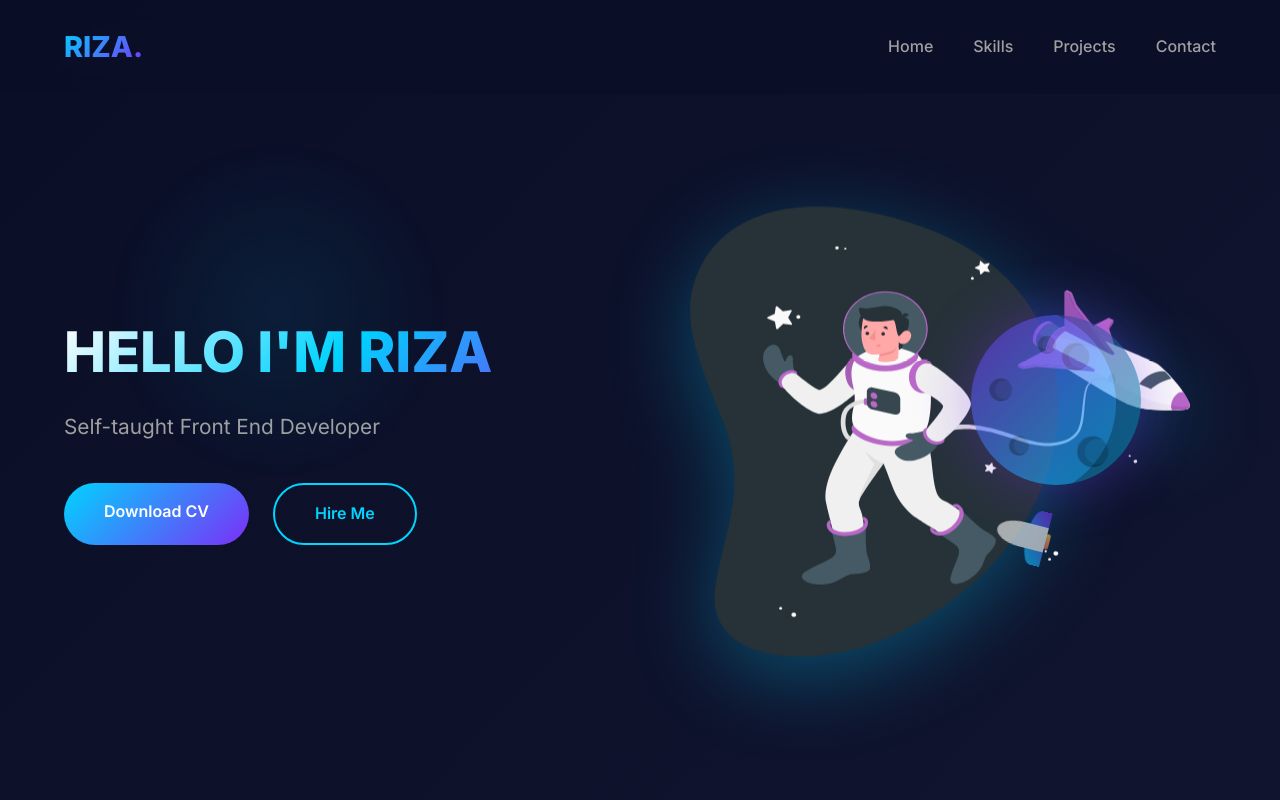
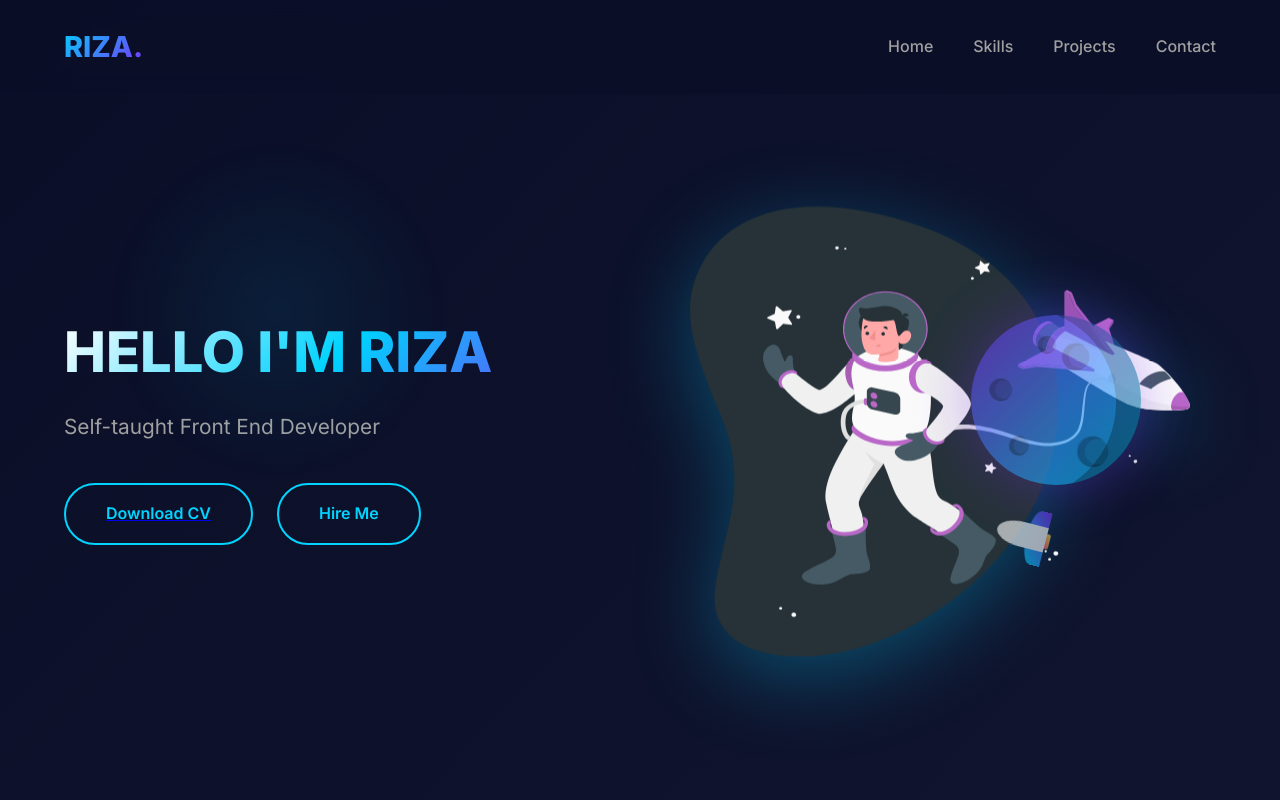
Before and after one commit to riza569/portfolio, a React (Vite) app: page / in a window 1280 px wide. Shown: the top 800 px of the page. Built offline with nearby package versions, Linux system fonts and the light colour scheme.

Commit message:
Update Home.jsx

```diff
--- a/src/components/Home.jsx
+++ b/src/components/Home.jsx
@@ -8,7 +8,12 @@ const Home = () => {
         <h1 className="home-content-heading">HELLO I'M RIZA</h1>
         <p className="home-content-para">Self-taught Front End Developer</p>
         <div className="home-content-button">
-          <h3>Download CV</h3>
+
+          <a href="/Riza-res.pdf" download="Riza-res.pdf">
+            <h3>Download CV</h3>
+          </a>
+
+
           <h3>Hire Me</h3>
         </div>
       </div>
@@ -30,6 +35,7 @@ const Home = () => {
           <div className="rocket"></div>
         </div>
       </div>
+
     </div>
   );
 };
```
